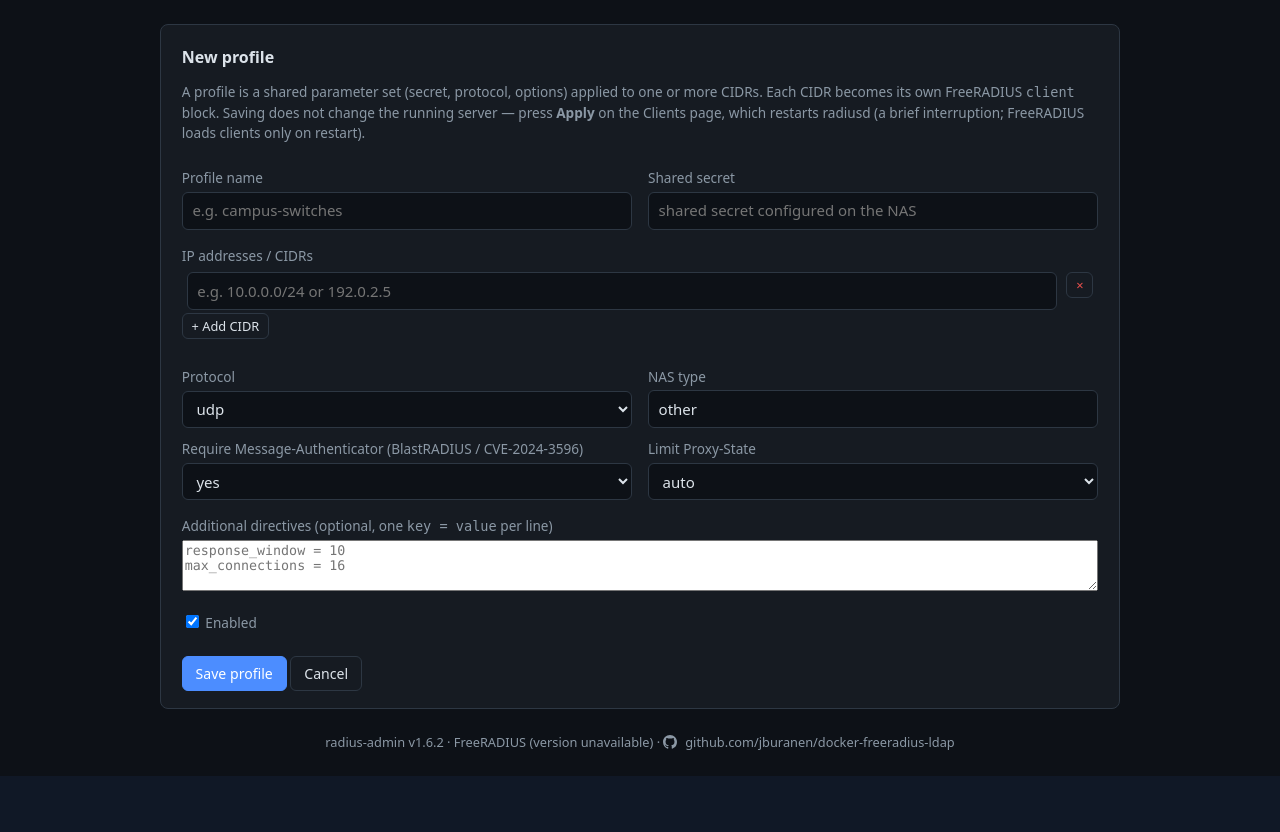
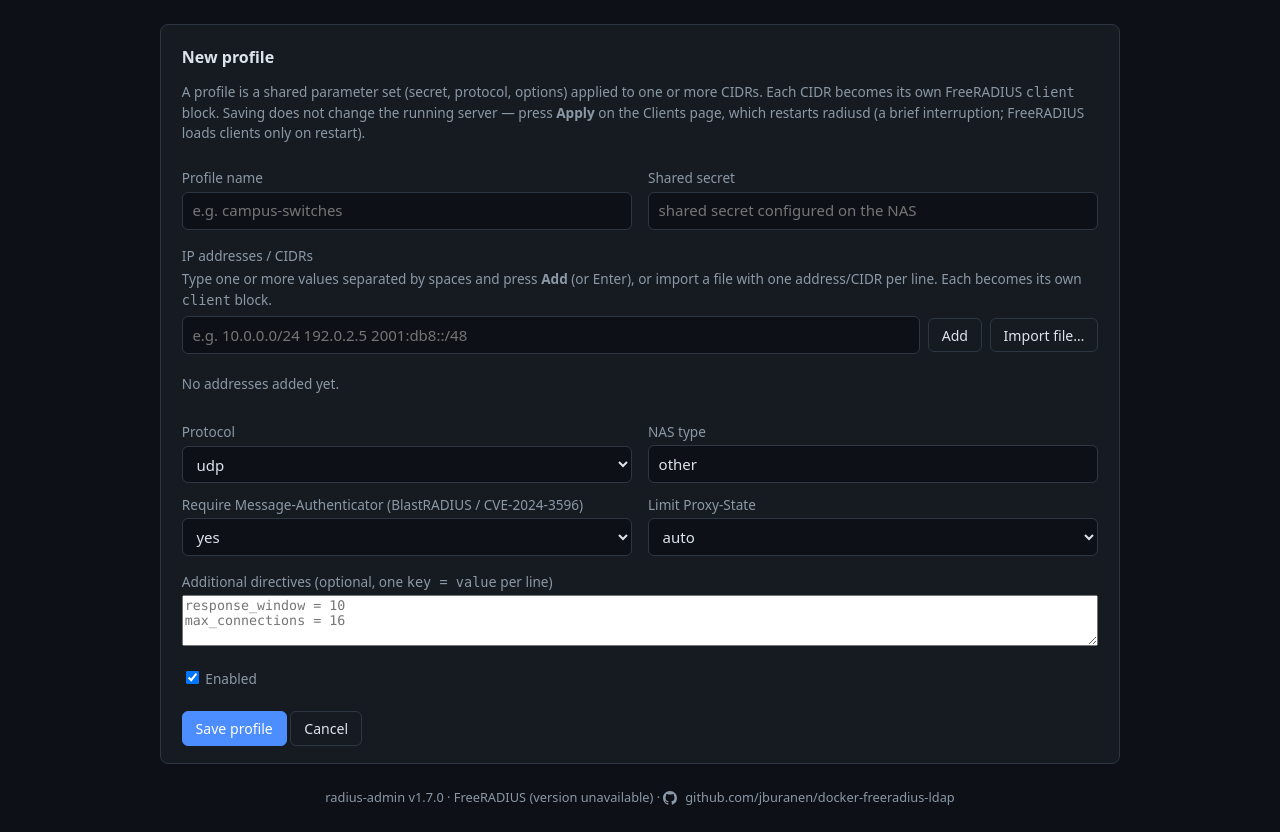
Before and after one commit to jburanen/docker-freeradius-ldap, a Flask app: page /clients/new in a window 1280 px wide. Shown: the part 49-881 px from the top of the page. Before the commit the page ends 825 px from the top, so only its background shows below. Run offline with Flask 3, Linux system fonts and the light colour scheme; the visitor is signed in with stand-in values (Sample User, id 1); parts of the project's set-up code (start-up, migrations or seed data) failed here and were passed over.

Commit message:
Bulk CIDR entry + file import on the client profile page
Replace the one-input-per-CIDR rows with a space-separated entry field +
Add button that appends validated chips to a list, each with its own
delete. Add an Import file button that reads a line- or space-delimited
address list. Chips submit via hidden name="cidr" inputs (unchanged
getlist contract); validate_profile_form also splits each value on
whitespace for JS-bypass robustness.

Co-Authored-By: Claude Opus 4.8 <noreply@anthropic.com>

```diff
--- a/web/app/app.py
+++ b/web/app/app.py
@@ -42,7 +42,7 @@ logging.basicConfig(level=logging.INFO, format="%(asctime)s %(levelname)s %(mess
 log = logging.getLogger("radius-admin")
 
 # Shown in the footer; bump when the panel changes.
-ADMIN_VERSION = "1.6.2"
+ADMIN_VERSION = "1.7.0"
 
 
 def env(name, default=None, required=False):
@@ -1072,7 +1072,9 @@ def validate_rule_form(form, profile_names=()):
 def validate_profile_form(form):
     errors = []
     name = form.get("name", "").strip()
-    cidrs = [c.strip() for c in form.getlist("cidr") if c.strip()]
+    # Each list entry is one hidden "cidr" field, but split on whitespace too
+    # so a space-delimited paste still works if the browser JS is bypassed.
+    cidrs = [tok for c in form.getlist("cidr") for tok in c.split()]
     secret = form.get("secret", "")
     proto = form.get("proto", "udp").strip()
     nas_type = form.get("nas_type", "").strip()
--- a/web/app/templates/base.html
+++ b/web/app/templates/base.html
@@ -102,6 +102,13 @@ input[type=text], input[type=password], select {
   background:var(--field); color:var(--ink); }
 .attr-table input, .attr-table select { width:100%; }
 input.invalid { border-color:var(--err); }
+.cidr-list { display:flex; flex-wrap:wrap; gap:.4rem; margin:.2rem 0 .3rem; }
+.cidr-chip { display:inline-flex; align-items:center; gap:.4rem; background:var(--field);
+  border:1px solid var(--line); border-radius:6px; padding:.18rem .3rem .18rem .55rem;
+  font-family:ui-monospace, Consolas, monospace; font-size:.85rem; }
+.cidr-del { border:none; background:transparent; color:var(--muted); cursor:pointer;
+  font-size:1rem; line-height:1; padding:0 .15rem; }
+.cidr-del:hover { color:var(--err); }
 .log-filter .check-label { margin-right:0; }
 .log-filter input[type=checkbox] { width:auto; }
 .attr-table td { border-bottom:none; padding:.2rem .3rem; }
--- a/web/app/templates/client_edit.html
+++ b/web/app/templates/client_edit.html
@@ -27,16 +27,24 @@
     </div>
 
     <label style="margin-top:1rem;">IP addresses / CIDRs</label>
-    <table class="attr-table" id="cidrs">
-      {% set cidrs = profile.cidrs if profile else [] %}
-      {% for c in cidrs %}
-      <tr>
-        <td><input type="text" name="cidr" value="{{ c }}" placeholder="e.g. 10.0.0.0/24 or 192.0.2.5"></td>
-        <td style="width:1%;"><button class="btn small danger" type="button" onclick="this.closest('tr').remove()">&times;</button></td>
-      </tr>
-      {% endfor %}
-    </table>
-    <button class="btn small" type="button" onclick="addCidr()">+ Add CIDR</button>
+    <p class="muted" style="margin:.1rem 0 .4rem;">Type one or more values
+    separated by spaces and press <strong>Add</strong> (or Enter), or import a
+    file with one address/CIDR per line. Each becomes its own
+    <code>client</code> block.</p>
+    <div style="display:flex; gap:.5rem; align-items:center; margin-bottom:.4rem;">
+      <input type="text" id="cidr_input" autocomplete="off" spellcheck="false"
+             style="flex:1; width:auto;"
+             placeholder="e.g. 10.0.0.0/24 192.0.2.5 2001:db8::/48"
+             onkeydown="if(event.key==='Enter'){event.preventDefault();addCidrsFromInput();}">
+      <button class="btn" type="button" onclick="addCidrsFromInput()">Add</button>
+      <button class="btn" type="button"
+              onclick="document.getElementById('cidr_file').click()">Import file&hellip;</button>
+      <input type="file" id="cidr_file" accept=".txt,.csv,.list,text/plain"
+             style="display:none" onchange="importCidrFile(this)">
+    </div>
+    <p class="muted" id="cidr_error" style="color:var(--err); display:none;"></p>
+    <div class="cidr-list" id="cidrs"></div>
+    <p class="muted" id="cidr_empty">No addresses added yet.</p>
 
     <div class="row" style="margin-top:1rem;">
       <div>
@@ -94,16 +102,93 @@
 </div>
 
 <script>
-function addCidr(value) {
-  const table = document.getElementById('cidrs');
-  const row = table.insertRow(-1);
-  row.innerHTML =
-    '<td><input type="text" name="cidr" placeholder="e.g. 10.0.0.0/24 or 192.0.2.5"></td>' +
-    '<td style="width:1%;"><button class="btn small danger" type="button" onclick="this.closest(\'tr\').remove()">&times;</button></td>';
-  if (value !== undefined) row.querySelector('input').value = value;
+const cidrList = document.getElementById('cidrs');
+const cidrInput = document.getElementById('cidr_input');
+const cidrError = document.getElementById('cidr_error');
+const cidrEmpty = document.getElementById('cidr_empty');
+
+function currentCidrs() {
+  return Array.from(cidrList.querySelectorAll('input[name=cidr]')).map(i => i.value);
 }
-// start with one empty CIDR row on a fresh profile
-if (document.querySelectorAll('#cidrs tr').length === 0) addCidr();
+function updateCidrEmpty() {
+  cidrEmpty.style.display = cidrList.children.length ? 'none' : '';
+}
+
+// Permissive client-side check; the server (ipaddress.ip_network) is the
+// final authority, so we only reject clearly-malformed tokens here.
+function isValidCidr(tok) {
+  let addr = tok, prefix = null;
+  const slash = tok.indexOf('/');
+  if (slash !== -1) {
+    if (tok.indexOf('/', slash + 1) !== -1) return false;  // more than one '/'
+    addr = tok.slice(0, slash);
+    prefix = tok.slice(slash + 1);
+    if (!/^\d{1,3}$/.test(prefix)) return false;
+  }
+  if (addr.includes(':')) {  // IPv6
+    if (!/^[0-9a-fA-F:]+$/.test(addr) || (addr.match(/:/g) || []).length < 2) return false;
+    return prefix === null || +prefix <= 128;
+  }
+  const parts = addr.split('.');  // IPv4
+  if (parts.length !== 4 || !parts.every(p => /^\d{1,3}$/.test(p) && +p <= 255)) return false;
+  return prefix === null || +prefix <= 32;
+}
+
+function addCidrChip(value) {
+  const chip = document.createElement('span');
+  chip.className = 'cidr-chip';
+  const hidden = document.createElement('input');
+  hidden.type = 'hidden'; hidden.name = 'cidr'; hidden.value = value;
+  const text = document.createElement('span');
+  text.className = 'cidr-text'; text.textContent = value;
+  const del = document.createElement('button');
+  del.type = 'button'; del.className = 'cidr-del'; del.innerHTML = '&times;';
+  del.setAttribute('aria-label', 'Remove ' + value);
+  del.onclick = () => { chip.remove(); updateCidrEmpty(); };
+  chip.append(hidden, text, del);
+  cidrList.appendChild(chip);
+}
+
+function addTokens(tokens) {
+  const existing = new Set(currentCidrs());
+  const invalid = [];
+  for (const raw of tokens) {
+    const tok = raw.trim();
+    if (!tok) continue;
+    if (!isValidCidr(tok)) { invalid.push(tok); continue; }
+    if (existing.has(tok)) continue;  // skip duplicates
+    existing.add(tok);
+    addCidrChip(tok);
+  }
+  updateCidrEmpty();
+  if (invalid.length) {
+    cidrError.textContent = 'Ignored invalid entr' + (invalid.length > 1 ? 'ies' : 'y')
+      + ': ' + invalid.join(', ');
+    cidrError.style.display = '';
+  } else {
+    cidrError.style.display = 'none';
+  }
+}
+
+function addCidrsFromInput() {
+  addTokens(cidrInput.value.split(/\s+/));
+  cidrInput.value = '';
+  cidrInput.focus();
+}
+
+function importCidrFile(input) {
+  const file = input.files && input.files[0];
+  if (!file) return;
+  const reader = new FileReader();
+  reader.onload = () => addTokens(reader.result.split(/\s+/));  // handles line- or space-delimited
+  reader.readAsText(file);
+  input.value = '';  // let the same file be re-imported
+}
+
+// Pre-populate the list from the saved profile.
+{% for c in (profile.cidrs if profile else []) %}addCidrChip({{ c | tojson }});
+{% endfor %}
+updateCidrEmpty();
 </script>
 
 {% endblock %}
```
